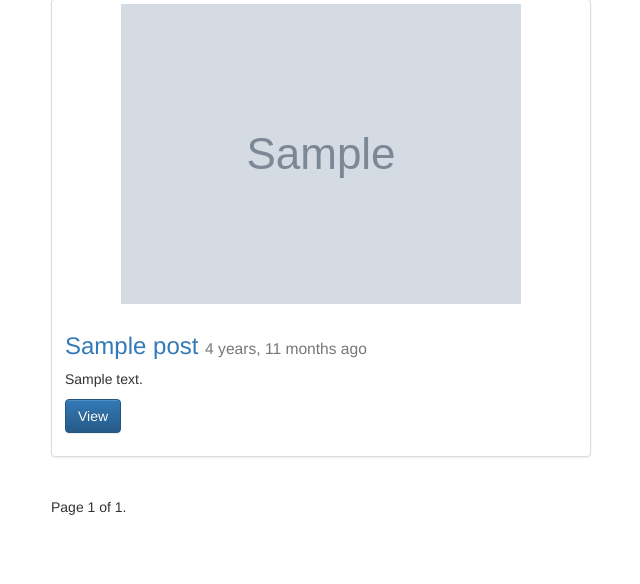
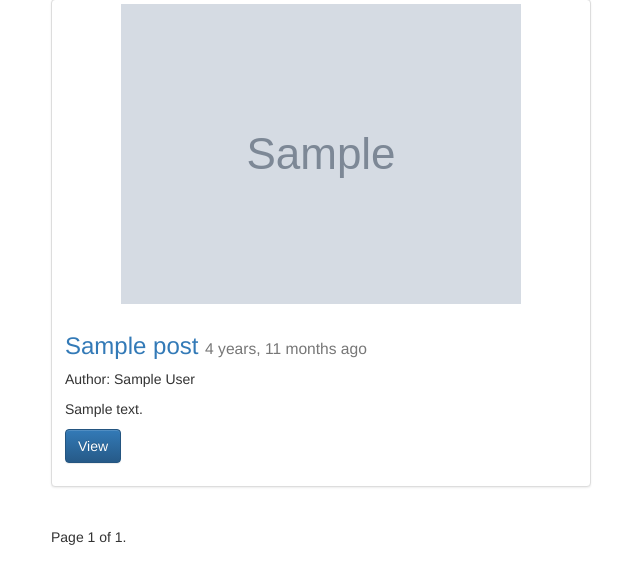
Before and after one commit to UmeshBabu7/BlogAPI, a Django app: page /posts/list/ in a window 1280 px wide. Shown: the part 71-655 px from the top of the page, without its empty margins (319-959 px from the left). Run offline with Django 5.2, Linux system fonts and the light colour scheme; tables that the repository leaves empty hold one stand-in row (values such as "Sample post"); grey boxes marked "Sample" are stand-in pictures; some libraries are stand-ins or nearby versions.

Commit message:
Associate User to Post with a Foreign Key

```diff
--- a/blog/posts/models.py
+++ b/blog/posts/models.py
@@ -2,6 +2,7 @@ from __future__ import unicode_literals
 from django.db import models
 from django.db.models.signals import pre_save
 from django.utils.text import slugify
+from django.conf import settings
 
 
 # Create your models here.
@@ -13,23 +14,24 @@ def upload_location(instance, filename):
 
 
 class Post(models.Model):
-	title = models.CharField(max_length=120)
-	slug = models.SlugField(unique=True)
-	image=models.ImageField(upload_to=upload_location,null=True,blank=True,width_field="width_field",height_field="height_field")
-	height_field=models.IntegerField(default=0)
-	width_field = models.IntegerField(default=0)
-	content = models.TextField()
-	updated = models.DateTimeField(auto_now=True, auto_now_add=False)
-	timestamp = models.DateTimeField(auto_now=False, auto_now_add=True)
+    user = models.ForeignKey(settings.AUTH_USER_MODEL,on_delete=models.CASCADE, default=1)
+    title = models.CharField(max_length=120)
+    slug = models.SlugField(unique=True)
+    image=models.ImageField(upload_to=upload_location,null=True,blank=True,width_field="width_field",height_field="height_field")
+    height_field=models.IntegerField(default=0)
+    width_field = models.IntegerField(default=0)
+    content = models.TextField()
+    updated = models.DateTimeField(auto_now=True, auto_now_add=False)
+    timestamp = models.DateTimeField(auto_now=False, auto_now_add=True)
 
-	def __unicode__(self):
-		return self.title
+    def __unicode__(self):
+        return self.title
 
-	def __str__(self):
-		return self.title
+    def __str__(self):
+        return self.title
 
-	class Meta:
-		ordering=["-timestamp","updated"]
+    class Meta:
+        ordering=["-timestamp","updated"]
 
 def create_slug(instance, new_slug=None):
     slug = slugify(instance.title)
--- a/blog/posts/views.py
+++ b/blog/posts/views.py
@@ -16,6 +16,7 @@ def post_create(request):
     form=PostForm(request.POST or None, request.FILES or None)
     if form.is_valid():
         instance=form.save(commit=False)
+        instance.user=request.user
         print(form.cleaned_data.get("title"))
         instance.save()
 
--- a/blog/templates/post_detail.html
+++ b/blog/templates/post_detail.html
@@ -11,6 +11,8 @@
     {% endif %}
 
     <h1>{{ title }} <small>{{ instance.timestamp }}</small></h1>
+
+    <p>Author:{{instance.user.get_full_name}}</p>
 
     <a href="https://www.facebook.com/sharer/sharer.php?u={{ request.build_absolute_uri }}">
         Facebook
--- a/blog/templates/post_list.html
+++ b/blog/templates/post_list.html
@@ -18,6 +18,12 @@
 
       <div class="caption">
         <h3><a href="{% url 'posts:detail' obj.slug %}">{{ obj.title }}</a> <small>{{ obj.timestamp|timesince }} ago</small></h3>
+
+
+        <p>Author: {{obj.user.get_full_name}}</p>
+
+
+
         <p>{{ obj.content|linebreaks|truncatechars:120 }}</p>
         <p><a href="{% url 'posts:detail' obj.slug %}" class="btn btn-primary" role="button">View</a></p>
       </div>
```
Also changed, not shown: blog/posts/migrations/0002_post_user.py (added), media_cdn/None/python_9KbS587.jpg (added).
